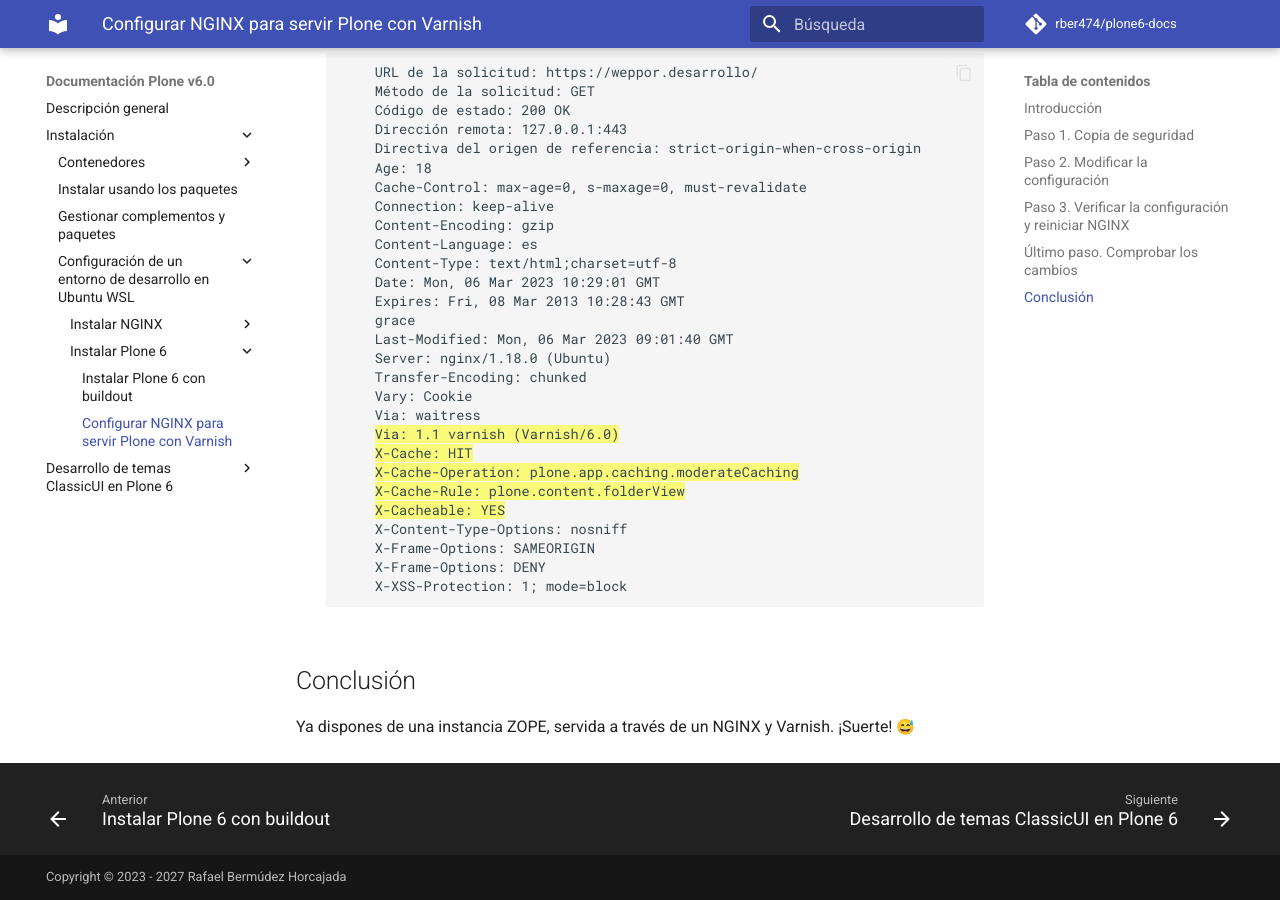
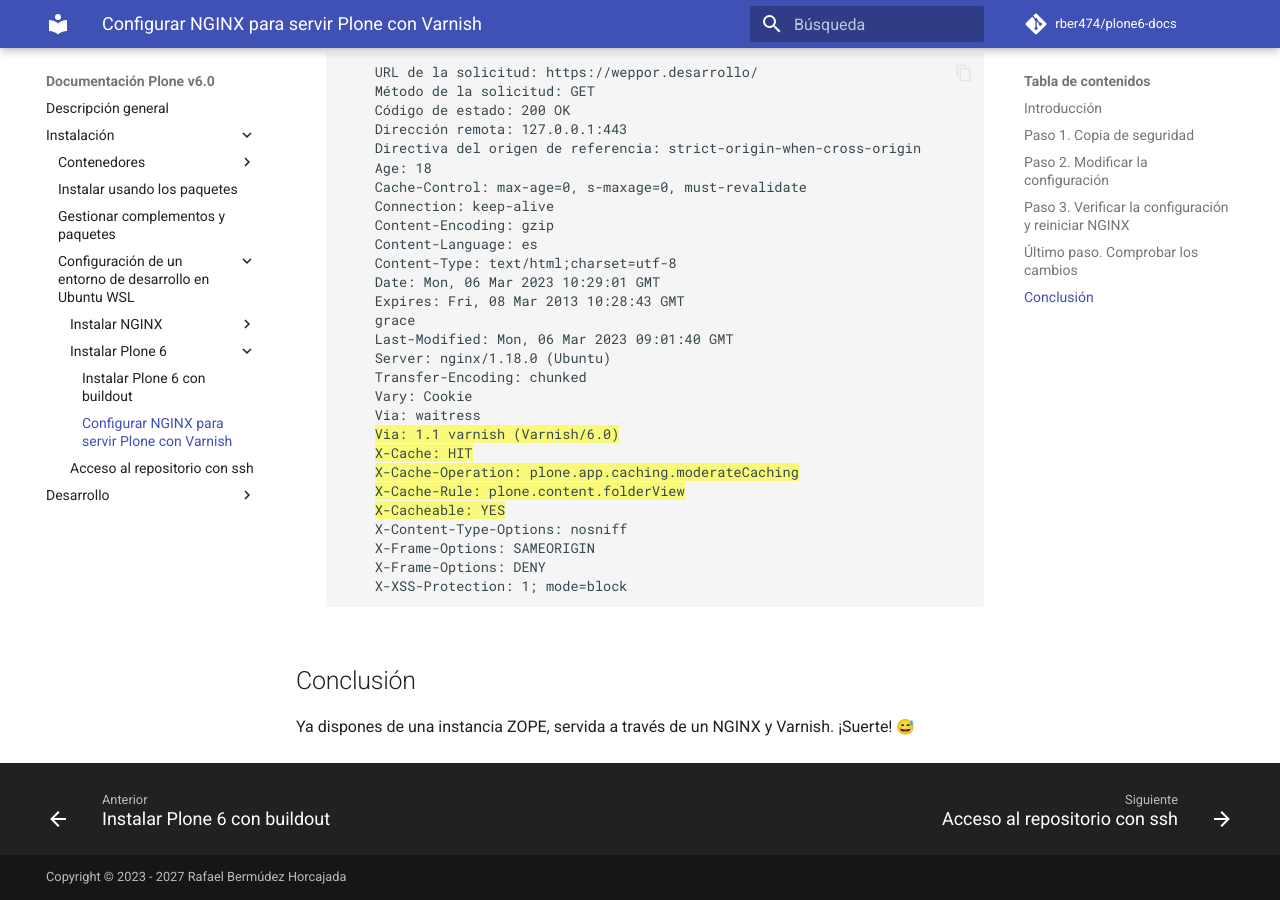
Before and after one commit to rber474/plone6-docs, an MkDocs documentation site: the page built from docs/install/desarrollo/nginx-reverse-proxy-varnish-plone.md, in a window 1280 px wide and 900 px high, scrolled down 3275 px. Built offline with MkDocs 1.6.1 and Material for MkDocs 9.7.7, drawn with Linux system fonts in a browser that asks for light colours; emoji names are drawn with the system emoji font; comment, search, counter and statistics services are not loaded.

Commit message:
add a ssh key tutorial

```diff
--- a/mkdocs.yml
+++ b/mkdocs.yml
@@ -90,6 +90,8 @@ nav:
         - Instalar Plone 6:
           - install/desarrollo/instalar-plone.md
           - Configurar NGINX para servir Plone con Varnish: install/desarrollo/nginx-reverse-proxy-varnish-plone.md
-  - Desarrollo de temas ClassicUI en Plone 6:
-    - theming/index.md
-    - once.plone6theme: theming/once.plone6theme.md
+        - Acceso al repositorio con ssh: install/desarrollo/ssh-access.md
+  - Desarrollo:
+    - Desarrollo de temas ClassicUI en Plone 6:
+      - theming/index.md
+      - once.plone6theme: theming/once.plone6theme.md
```
Also changed, not shown: docs/install/desarrollo/ssh-access.md (added, +37 -0 lines), docs/_static/output-from-cat-ssh-key-pub-pnap.png (added).
